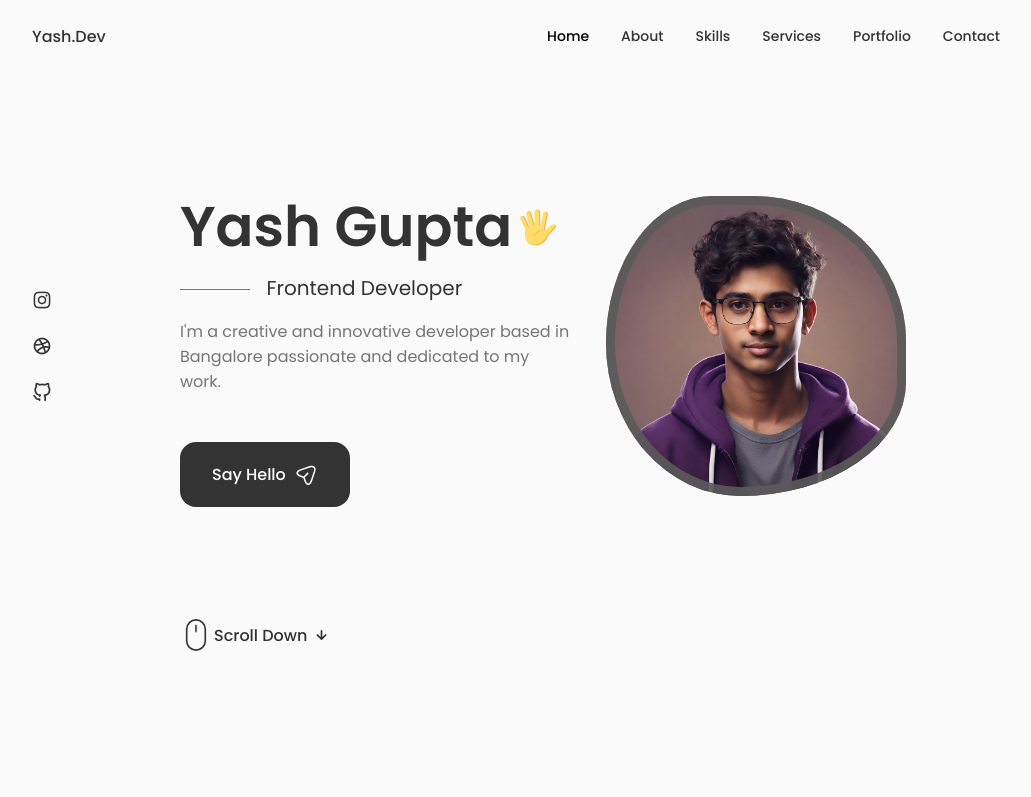
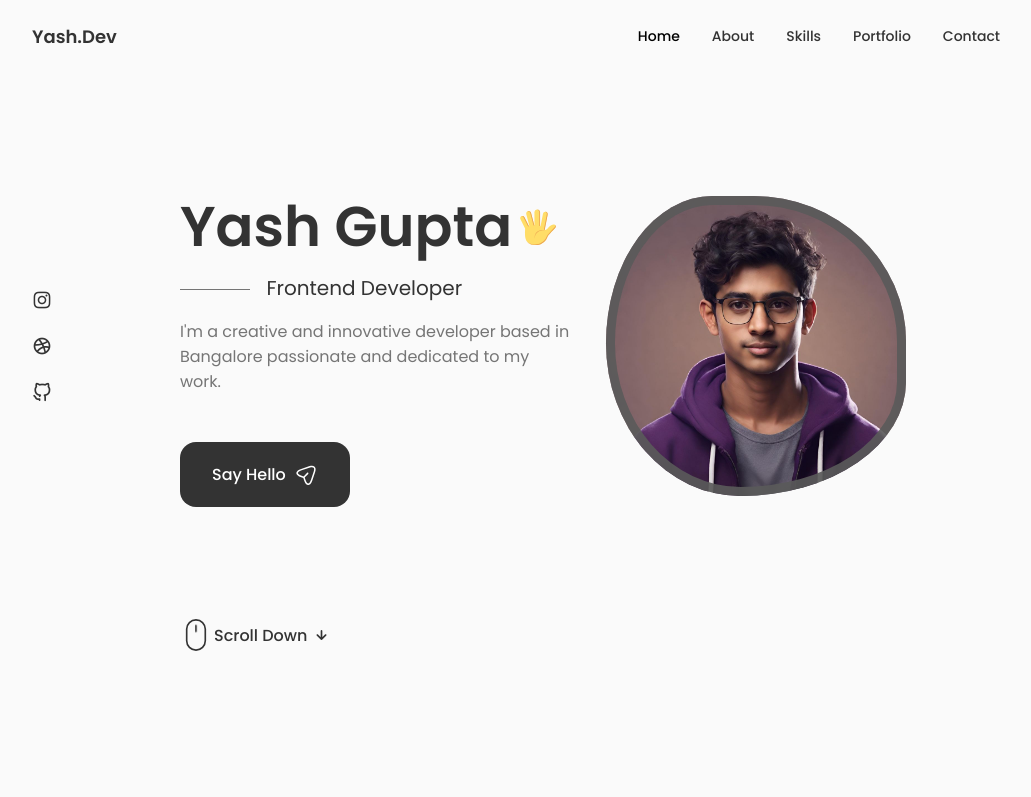
Before and after one commit to gyash21/THE-PORTFOLIO, a React (Create React App) app: page / in a window 1280 px wide. Shown: the top 797 px of the page, without its empty margins (124-1155 px from the left). Built offline with nearby package versions, Linux system fonts and the light colour scheme.

Commit message:
update- minor changes

```diff
--- a/public/index.html
+++ b/public/index.html
@@ -2,7 +2,7 @@
 <html lang="en">
   <head>
     <meta charset="utf-8" />
-    <link rel="icon" href="%PUBLIC_URL%/favicon.ico" />
+    <link rel="icon" href="%PUBLIC_URL%/favicon.png" />
     <meta name="viewport" content="width=device-width, initial-scale=1" />
     <meta name="theme-color" content="#000000" />
     <meta
--- a/src/components/header/Header.jsx
+++ b/src/components/header/Header.jsx
@@ -35,13 +35,6 @@ const Header = () => {
             </li>
 
             <li className="nav__item">
-              <a href="#services" className="nav__link">
-                <i className="uil uil-briefcase-alt nav__icon"></i>
-              Services
-              </a>
-            </li>
-
-            <li className="nav__item">
               <a href="#portfolio" className="nav__link">
                 <i className="uil uil-scenery nav__icon"></i>
                 Portfolio
--- a/src/components/header/header.css
+++ b/src/components/header/header.css
@@ -25,6 +25,11 @@
     color: var(--title-color);
     font-weight: var(--font-medium);
 
+}
+
+.nav__logo{
+    font-size: large;
+    font-weight: 900;
 }
 
 
```
Also changed, not shown: public/favicon.png (added), 1 other file (tests, documents, lock files or other folders).
